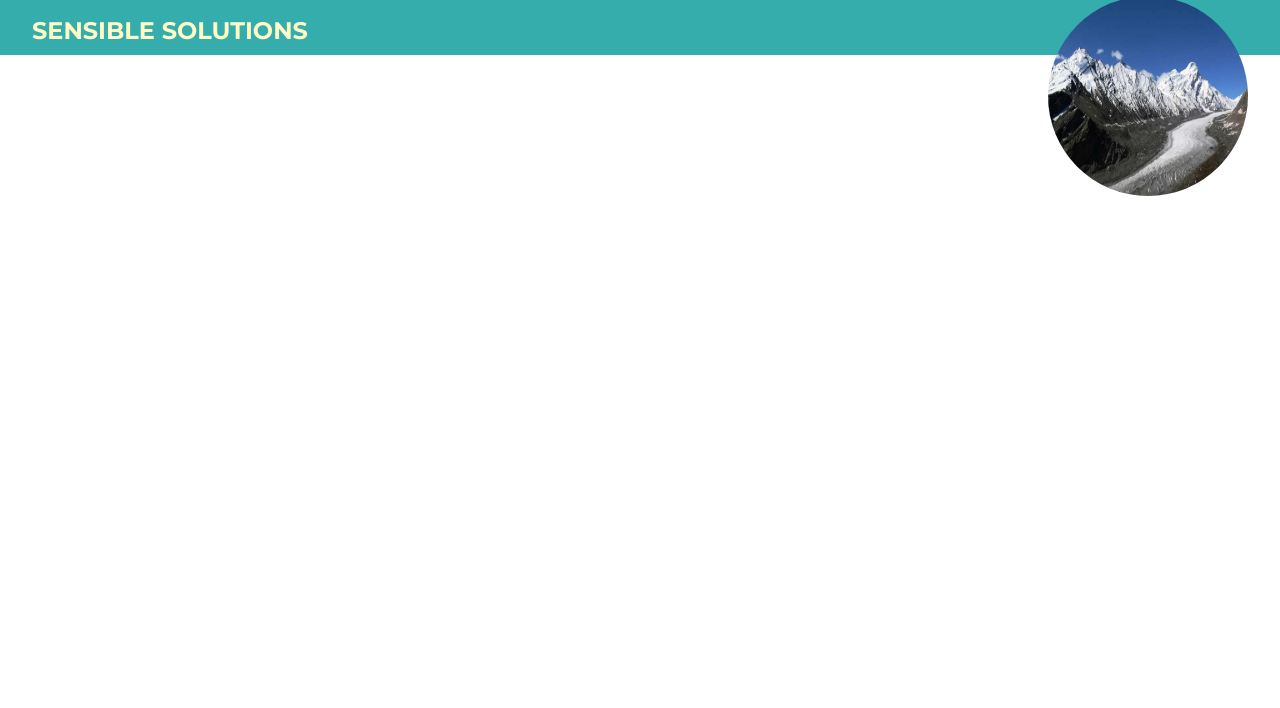
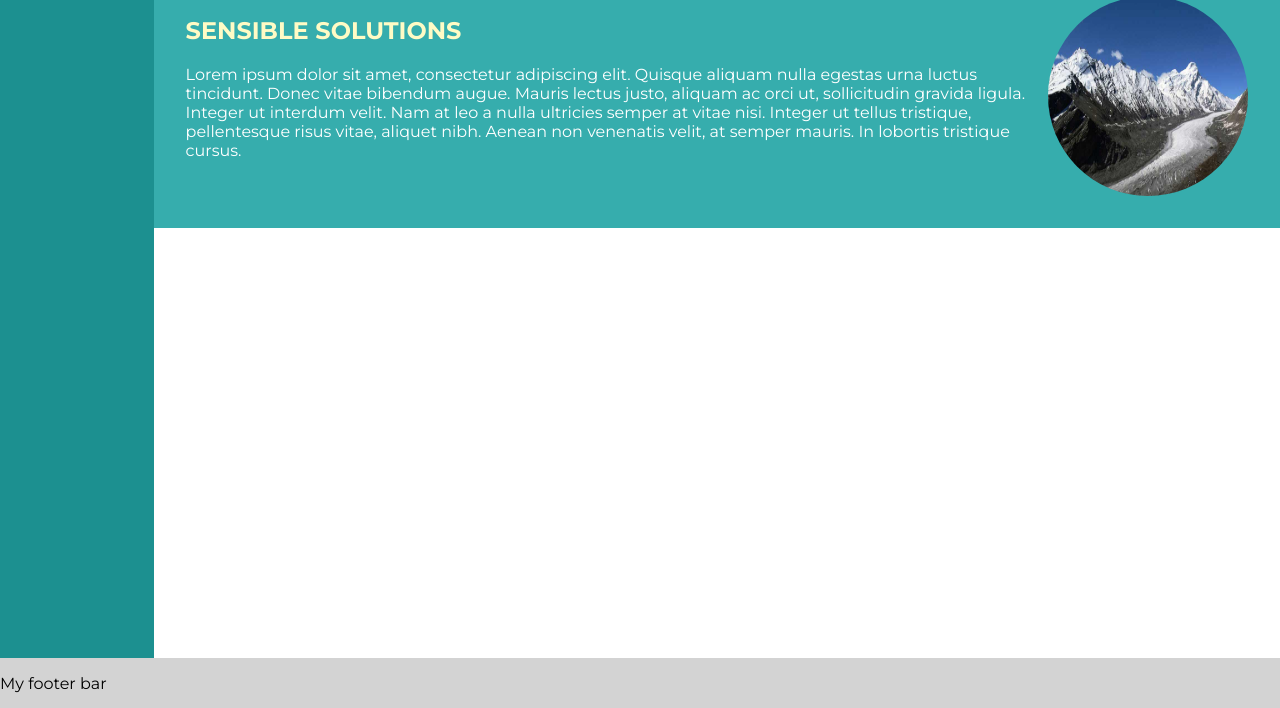
Before and after one commit to efrenmarin45/CSS-Grid, a website: page index.html in a window 1280 px wide. Shown: the part 92-800 px from the top of the page. Drawn offline with Linux system fonts and the light colour scheme.

Commit message:
Included sidebar and footer

```diff
--- a/css/main.css
+++ b/css/main.css
@@ -1,10 +1,18 @@
 @import url('https://fonts.googleapis.com/css2?family=Montserrat:wght@400;700&display=swap" rel="stylesheet');
+
+body, html {
+    height: 100%;
+}
 
 body {
     margin: 0;
     font-family: 'Montserrat', sans-serif;
     display: grid;
-    grid-template-rows: 51px 30%;
+    grid-template-rows: auto 50px;
+    grid-template-columns: 12% auto;
+    grid-template-areas:
+        "sidebar right"
+        "footer footer";
 }
 
 a {
@@ -69,3 +77,21 @@ img {
     width: 200px;
     height: 200px;
 }
+
+.sidebar {
+    grid-area: sidebar;
+    background: #1c9090;
+    color: #fff;
+    padding: 1em;
+}
+
+.main {
+    grid-area: right;
+    grid-template-rows: 51px fit-content(30%);
+    display: grid;
+}
+
+footer {
+    grid-area: footer;
+    background: lightgrey;
+}
--- a/index.html
+++ b/index.html
@@ -8,9 +8,13 @@
     <title>Document</title>
 </head>
 <body>
+    <div class="sidebar">
+        <p>Some Information Here</p>
+    </div>
+
+    <div class="main">
         <header>
             <a href="#" id="logo">ImportantCo</a>
-
             <nav>
                 <ul>
                     <li><a href="#">Home</a></li>
@@ -20,7 +24,6 @@
                 </ul>
             </nav>
         </header>
-
         <section id="hero">
             <div id="content">
                 <h1>Sensible Solutions</h1>
@@ -28,5 +31,10 @@
             </div>
             <img src="./images/mountain.jpg" alt="Mountain Picture" id="mountain">
         </section>
+    </div>
+
+    <footer>
+        <p>My footer bar</p>
+    </footer>
 </body>
 </html>
```
Lines whose indentation alone changed are shown as unchanged.
